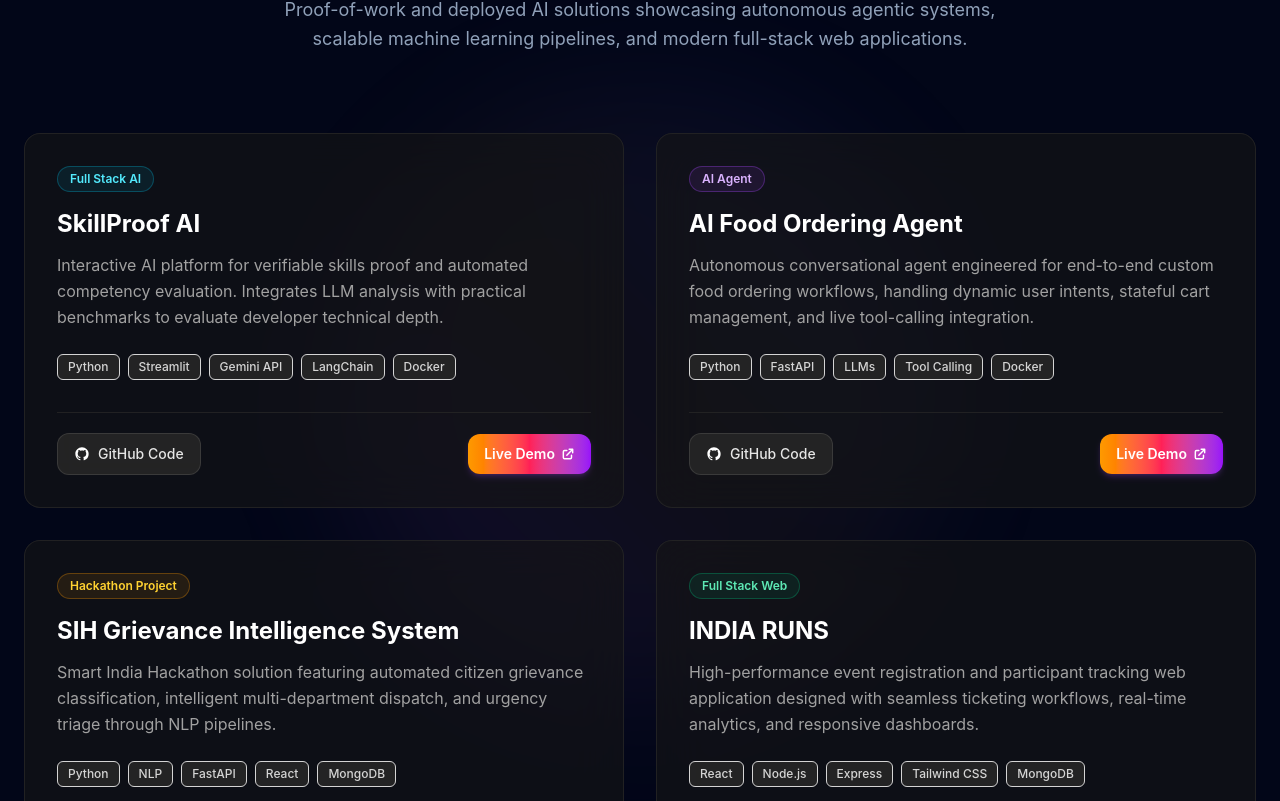
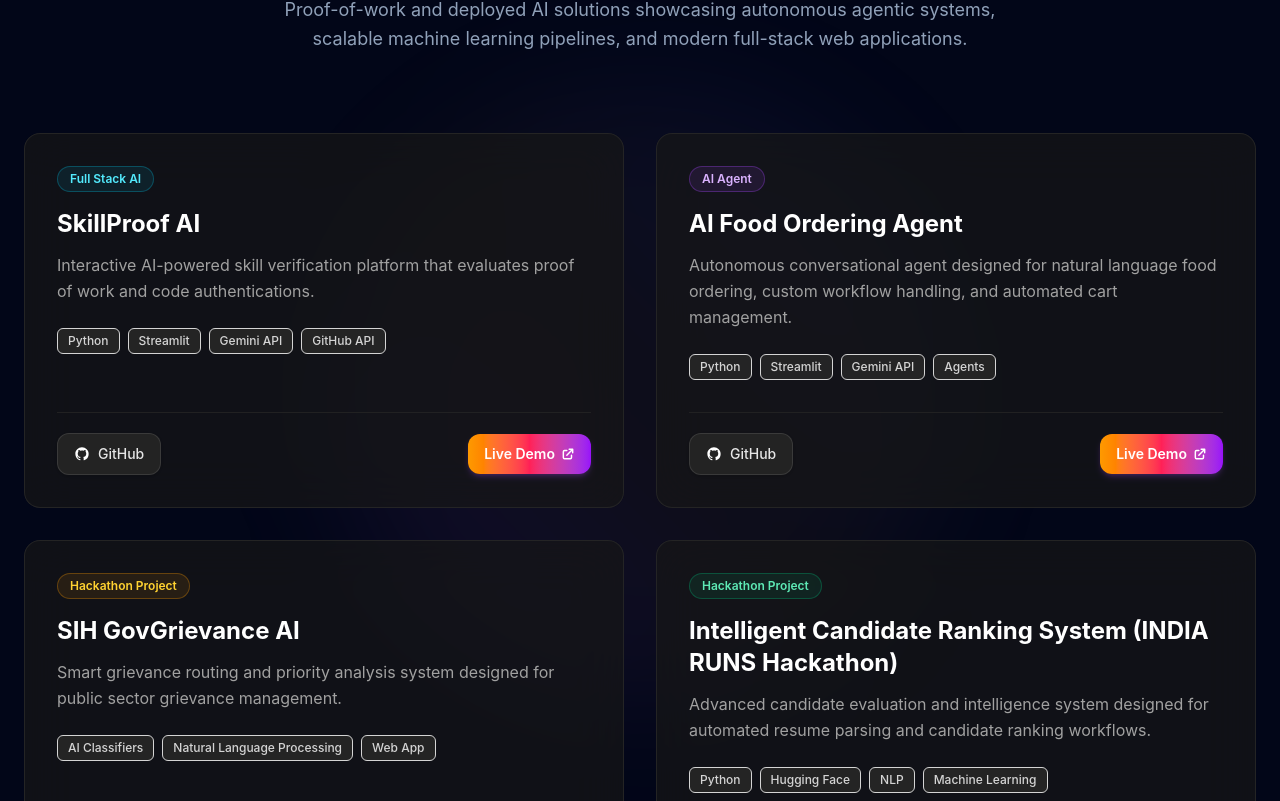
Before and after one commit to YendetiYashashwini/yashashwini-portfolio, a React app: page / in a window 1280 px wide. Shown: the part 1159-1960 px from the top of the page. Built offline with nearby package versions, Linux system fonts and the light colour scheme; the HTML template or start-up script is replaced by a standard one.

Commit message:
feat(projects): add featured projects section with live demos and repository links

```diff
--- a/src/components/Projects.jsx
+++ b/src/components/Projects.jsx
@@ -4,44 +4,48 @@ const projects = [
     title: 'SkillProof AI',
     tag: 'Full Stack AI',
     tagColor: 'bg-cyan-500/10 text-cyan-300 border-cyan-500/30',
+    borderGlow: 'hover:border-purple-500/50 hover:shadow-purple-500/10',
     description:
-      'Interactive AI platform for verifiable skills proof and automated competency evaluation. Integrates LLM analysis with practical benchmarks to evaluate developer technical depth.',
-    techStack: ['Python', 'Streamlit', 'Gemini API', 'LangChain', 'Docker'],
-    githubUrl: 'https://github.com/YendetiYashashwini',
-    liveUrl: 'https://github.com/YendetiYashashwini',
+      'Interactive AI-powered skill verification platform that evaluates proof of work and code authentications.',
+    techStack: ['Python', 'Streamlit', 'Gemini API', 'GitHub API'],
+    githubUrl: 'https://github.com/YendetiYashashwini/skillproof-ai',
+    liveUrl: 'https://skillproof-ai-zeue8qodmaqwhljpd5y6ym.streamlit.app/',
   },
   {
     id: 'ai-food-ordering-agent',
     title: 'AI Food Ordering Agent',
     tag: 'AI Agent',
     tagColor: 'bg-purple-500/10 text-purple-300 border-purple-500/30',
+    borderGlow: 'hover:border-amber-500/50 hover:shadow-amber-500/10',
     description:
-      'Autonomous conversational agent engineered for end-to-end custom food ordering workflows, handling dynamic user intents, stateful cart management, and live tool-calling integration.',
-    techStack: ['Python', 'FastAPI', 'LLMs', 'Tool Calling', 'Docker'],
-    githubUrl: 'https://github.com/YendetiYashashwini',
-    liveUrl: 'https://github.com/YendetiYashashwini',
+      'Autonomous conversational agent designed for natural language food ordering, custom workflow handling, and automated cart management.',
+    techStack: ['Python', 'Streamlit', 'Gemini API', 'Agents'],
+    githubUrl: 'https://github.com/YendetiYashashwini/ai-food-ordering-agent',
+    liveUrl: 'https://ai-food-ordering-agent-j4fsccrafjyscp2h7cvkp9.streamlit.app/',
   },
   {
-    id: 'sih-grievance-intelligence',
-    title: 'SIH Grievance Intelligence System',
+    id: 'sih-gov-grievance-ai',
+    title: 'SIH GovGrievance AI',
     tag: 'Hackathon Project',
     tagColor: 'bg-amber-500/10 text-amber-300 border-amber-500/30',
+    borderGlow: 'hover:border-purple-500/50 hover:shadow-purple-500/10',
     description:
-      'Smart India Hackathon solution featuring automated citizen grievance classification, intelligent multi-department dispatch, and urgency triage through NLP pipelines.',
-    techStack: ['Python', 'NLP', 'FastAPI', 'React', 'MongoDB'],
-    githubUrl: 'https://github.com/YendetiYashashwini',
-    liveUrl: 'https://github.com/YendetiYashashwini',
+      'Smart grievance routing and priority analysis system designed for public sector grievance management.',
+    techStack: ['AI Classifiers', 'Natural Language Processing', 'Web App'],
+    githubUrl: null, // Do not render GitHub button for this project
+    liveUrl: 'https://govgrievai-uge4h4ip.manus.space/',
   },
   {
-    id: 'india-runs',
-    title: 'INDIA RUNS',
-    tag: 'Full Stack Web',
+    id: 'intelligent-candidate-ranking',
+    title: 'Intelligent Candidate Ranking System (INDIA RUNS Hackathon)',
+    tag: 'Hackathon Project',
     tagColor: 'bg-emerald-500/10 text-emerald-300 border-emerald-500/30',
+    borderGlow: 'hover:border-amber-500/50 hover:shadow-amber-500/10',
     description:
-      'High-performance event registration and participant tracking web application designed with seamless ticketing workflows, real-time analytics, and responsive dashboards.',
-    techStack: ['React', 'Node.js', 'Express', 'Tailwind CSS', 'MongoDB'],
-    githubUrl: 'https://github.com/YendetiYashashwini',
-    liveUrl: 'https://github.com/YendetiYashashwini',
+      'Advanced candidate evaluation and intelligence system designed for automated resume parsing and candidate ranking workflows.',
+    techStack: ['Python', 'Hugging Face', 'NLP', 'Machine Learning'],
+    githubUrl: 'https://github.com/bhanuxai/RedRobCandidateRanking-IndiaRuns',
+    liveUrl: 'https://huggingface.co/spaces/BhanuXai/redrob-ai-candidate-intelligence',
   },
 ]
 
@@ -73,7 +77,7 @@ export default function Projects() {
         {projects.map((project) => (
           <div
             key={project.id}
-            className="group relative rounded-2xl bg-neutral-900/60 backdrop-blur-xl border border-neutral-800/80 hover:border-neutral-700/80 p-7 sm:p-8 flex flex-col justify-between transition-all duration-300 hover:shadow-2xl hover:shadow-purple-500/10 hover:-translate-y-1 overflow-hidden"
+            className={`group relative rounded-2xl bg-neutral-900/70 backdrop-blur-xl border border-neutral-800/90 ${project.borderGlow} p-7 sm:p-8 flex flex-col justify-between transition-all duration-300 hover:shadow-2xl hover:-translate-y-1 overflow-hidden`}
           >
             {/* Subtle card glow overlay on hover */}
             <div className="absolute inset-0 bg-gradient-to-br from-purple-500/5 via-transparent to-amber-500/5 opacity-0 group-hover:opacity-100 transition-opacity duration-300 pointer-events-none" />
@@ -111,12 +115,14 @@ export default function Projects() {
 
             {/* Action Links */}
             <div className="relative z-10 pt-5 border-t border-neutral-800/80 flex items-center justify-between gap-3">
+              <div>
+                {project.githubUrl ? (
                   <a
                     href={project.githubUrl}
                     target="_blank"
                     rel="noopener noreferrer"
                     aria-label={`View GitHub repository for ${project.title}`}
-                className="inline-flex items-center gap-2 px-4 py-2.5 rounded-xl bg-neutral-800/90 hover:bg-neutral-800 text-neutral-200 hover:text-white text-xs sm:text-sm font-medium border border-neutral-700/80 hover:border-neutral-600 transition-all duration-200"
+                    className="inline-flex items-center gap-2 px-4 py-2.5 rounded-xl bg-neutral-800/90 hover:bg-neutral-800 text-neutral-200 hover:text-white text-xs sm:text-sm font-medium border border-neutral-700/80 hover:border-neutral-600 transition-all duration-200 shadow-sm"
                   >
                     <svg className="w-4 h-4 fill-current text-white" viewBox="0 0 24 24" aria-hidden="true">
                       <path
@@ -125,15 +131,18 @@ export default function Projects() {
                         d="M12 2C6.477 2 2 6.484 2 12.017c0 4.425 2.865 8.18 6.839 9.504.5.092.682-.217.682-.483 0-.237-.008-.868-.013-1.703-2.782.605-3.369-1.343-3.369-1.343-.454-1.158-1.11-1.466-1.11-1.466-.908-.62.069-.608.069-.608 1.003.07 1.53 1.032 1.53 1.032.892 1.53 2.341 1.088 2.91.832.092-.647.35-1.088.636-1.338-2.22-.253-4.555-1.113-4.555-4.951 0-1.093.39-1.988 1.029-2.688-.103-.253-.446-1.272.098-2.65 0 0 .84-.27 2.75 1.026A9.564 9.564 0 0112 6.844c.85.004 1.705.115 2.504.337 1.909-1.296 2.747-1.027 2.747-1.027.546 1.379.202 2.398.1 2.651.64.7 1.028 1.595 1.028 2.688 0 3.848-2.339 4.695-4.566 4.943.359.309.678.92.678 1.855 0 1.338-.012 2.419-.012 2.747 0 .268.18.58.688.482A10.019 10.019 0 0022 12.017C22 6.484 17.522 2 12 2z"
                       />
                     </svg>
-                <span>GitHub Code</span>
+                    <span>GitHub</span>
                   </a>
+                ) : null}
+              </div>
 
+              {project.liveUrl ? (
                 <a
                   href={project.liveUrl}
                   target="_blank"
                   rel="noopener noreferrer"
                   aria-label={`View live demo for ${project.title}`}
-                className="inline-flex items-center gap-1.5 px-4 py-2.5 rounded-xl bg-gradient-to-r from-amber-500 via-rose-500 to-purple-600 hover:from-amber-600 hover:via-rose-600 hover:to-purple-700 text-white text-xs sm:text-sm font-semibold shadow-md shadow-purple-500/20 transition-all duration-200 hover:scale-[1.02] active:scale-[0.98]"
+                  className="inline-flex items-center gap-1.5 px-4 py-2.5 rounded-xl bg-gradient-to-r from-amber-500 via-rose-500 to-purple-600 hover:from-amber-600 hover:via-rose-600 hover:to-purple-700 text-white text-xs sm:text-sm font-semibold shadow-md shadow-purple-500/20 transition-all duration-200 hover:scale-[1.02] active:scale-[0.98] ml-auto"
                 >
                   <span>Live Demo</span>
                   <svg
@@ -147,6 +156,7 @@ export default function Projects() {
                     <path strokeLinecap="round" strokeLinejoin="round" d="M10 6H6a2 2 0 00-2 2v10a2 2 0 002 2h10a2 2 0 002-2v-4M14 4h6m0 0v6m0-6L10 14" />
                   </svg>
                 </a>
+              ) : null}
             </div>
           </div>
         ))}
```
Lines whose indentation alone changed are shown as unchanged.
